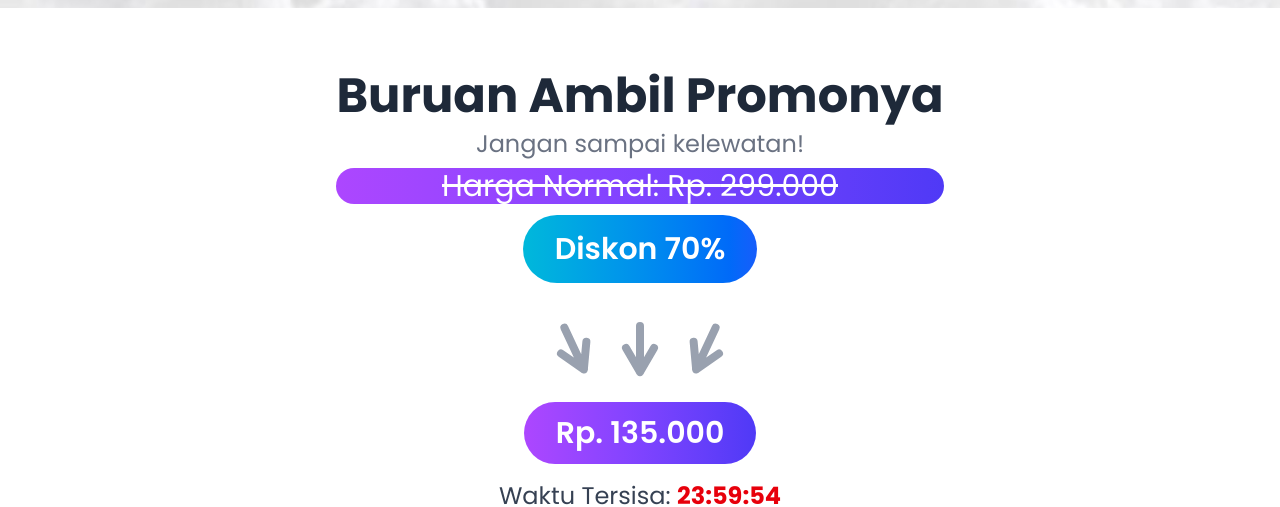
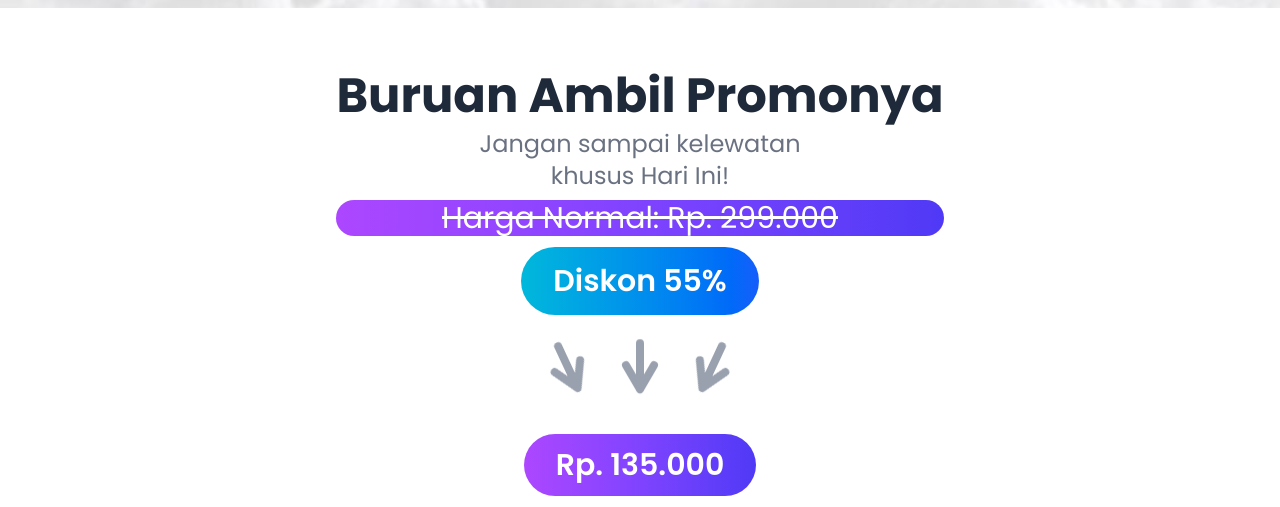
Before and after one commit to fiyanz/exstream-app, a React (Vite) app in the folder frontend/: page / in a window 1280 px wide. Shown: the part 5320-5827 px from the top of the page. Built offline with nearby package versions, Linux system fonts and the light colour scheme; no server answers.

Commit message:
feet: transaksi page, waktu page

```diff
--- a/frontend/src/Components/Transaksi/Cont.css
+++ b/frontend/src/Components/Transaksi/Cont.css
@@ -130,8 +130,7 @@
 
 @media (min-width: 300px) and (max-width: 400px) {
     .on-a {
-        width: 22rem;
-        margin-left: 1rem;
+        width: 100%;
     }
 
     .on-9 {
@@ -198,7 +197,6 @@
 @media (min-width: 400px) and (max-width: 500px) {
     .on-a {
         width: 100%;
-
     }
 
     .on-9 {
--- a/frontend/src/Components/Transaksi/mainTransaksi.jsx
+++ b/frontend/src/Components/Transaksi/mainTransaksi.jsx
@@ -39,7 +39,7 @@ const paymentMethods = [
 
 // Product price configuration
 const PRODUCT_PRICE = 299000;
-const DISCOUNT_RATE = 0.5; // 50% discount
+const DISCOUNT_RATE = 0.55; // 50% discount
 const PRODUCT_WEIGHT = 1000; // 1kg in grams
 
 // Reusable component for a Select dropdown.
--- a/frontend/src/Components/Waktu/Wakt.css
+++ b/frontend/src/Components/Waktu/Wakt.css
@@ -18,6 +18,18 @@
     margin-bottom: 1rem;
 }
 
+.svg {
+  display: inline-block;
+  animation: svg 2s ease-in-out infinite;
+}
+
+@keyframes svg {
+  0% { transform: translateY(0); }
+  50% { transform: translateY(-15px); } /* naik */
+  100% { transform: translateY(0); }   /* turun */
+}
+
+
 @media (min-width: 300px) and (max-width: 410px) {
 
 }
--- a/frontend/src/Components/Waktu/WaktuCom.jsx
+++ b/frontend/src/Components/Waktu/WaktuCom.jsx
@@ -37,16 +37,16 @@ function WaktuL() {
           {/* Judul dan subjudul */}
           {/* text-2xl untuk mobile, md:text-3xl untuk desktop */}
           <h1 className="text-2xl lg:text-5xl font-bold text-gray-800 mb-2">Buruan Ambil Promonya</h1>
-          <p className="text-lg lg:text-2xl text-gray-500 mb-6">Jangan sampai kelewatan!</p>
+          <p className="text-lg lg:text-2xl text-gray-500 mb-6">Jangan sampai kelewatan <br /> khusus Hari Ini!</p>
 
           {/* Informasi harga */}
           <div className="mb-8 flex flex-col gap-2 wak-2">
-            <p className="text-lg lg:text-3xl text-gray-500 line-through bg-gradient-to-r from-purple-500 to-indigo-600 text-white rounded-full">
+            <p className="text-lg lg:text-3xl text-white line-through bg-gradient-to-r from-purple-500 to-indigo-600  rounded-full">
               Harga Normal: Rp. {normalPrice.toLocaleString('id-ID')}
             </p>
             <div className="wak-3a">
               <span className="bg-gradient-to-r from-cyan-500 to-blue-600 text-white 0
-              rounded-full text-sm lg:text-3xl font-semibold wak-3">Diskon 70%</span>
+              rounded-full text-sm lg:text-3xl font-semibold wak-3">Diskon 55%</span>
             </div>
             {/* Ukuran teks dinamis: text-3xl di mobile, md:text-4xl di desktop */}
             {/* <p className="text-3xl lg:text-4xl font-extrabold text-gray-500">
@@ -56,13 +56,13 @@ function WaktuL() {
 
           {/* Panah (opsional, bisa diganti ikon) */}
           <div className="flex justify-center my-6 gap-5">
-            <svg className="w-12 h-25 text-gray-400 -rotate-25" fill="none" viewBox="0 0 24 24" stroke="currentColor">
+            <svg className="w-12 h-25 text-gray-400 -rotate-25 svg" fill="none" viewBox="0 0 24 24" stroke="currentColor">
               <path strokeLinecap="round" strokeLinejoin="round" strokeWidth={4} d="M19 14l-7 12m0 0l-7-12m7 7V3" />
             </svg>
-            <svg className="w-12 h-25 text-gray-400" fill="none" viewBox="0 0 24 24" stroke="currentColor">
+            <svg className="w-12 h-25 text-gray-400 svg" fill="none" viewBox="0 0 24 24" stroke="currentColor">
               <path strokeLinecap="round" strokeLinejoin="round" strokeWidth={4} d="M19 14l-7 12m0 0l-7-12m7 7V3" />
             </svg>
-            <svg className="w-12 h-25 text-gray-400 rotate-25" fill="none" viewBox="0 0 24 24" stroke="currentColor">
+            <svg className="w-12 h-25 text-gray-400 rotate-25 svg" fill="none" viewBox="0 0 24 24" stroke="currentColor">
               <path strokeLinecap="round" strokeLinejoin="round" strokeWidth={4} d="M19 14l-7 12m0 0l-7-12m7 7V3" />
             </svg>
           </div>
```
